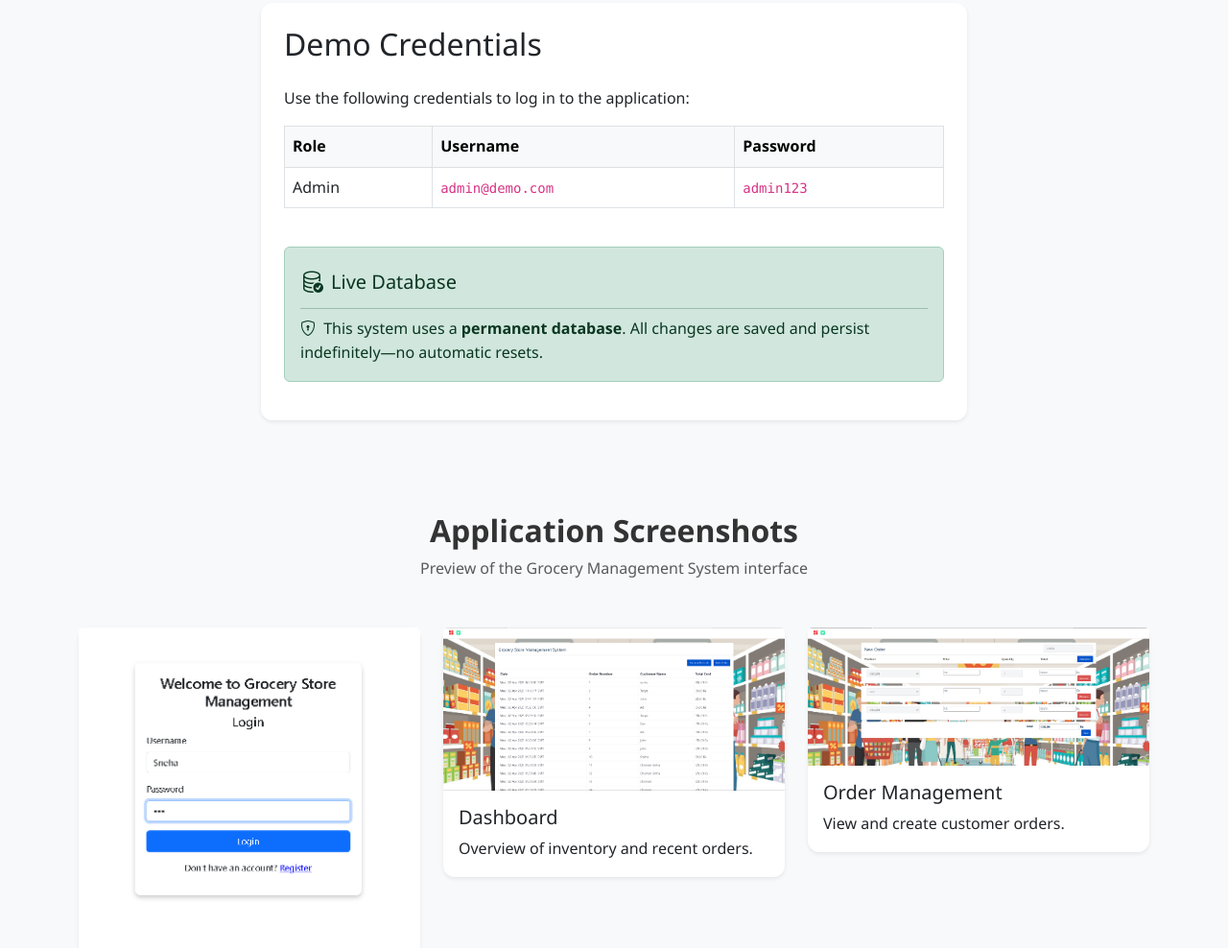
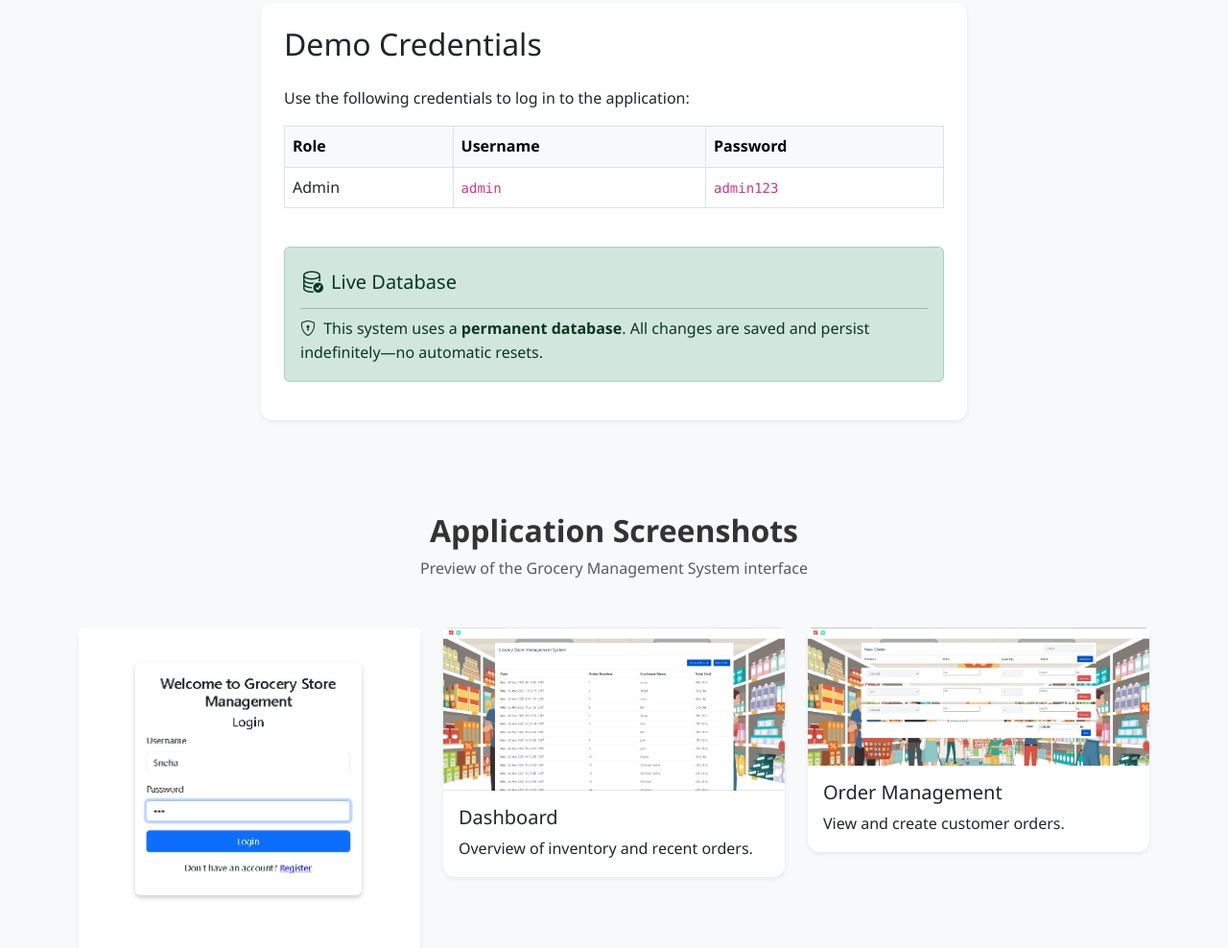
Before and after one commit to snehabansal483/GSM, a plain HTML site: page docs/demo.html in a window 1280 px wide. Shown: the part 1052-2040 px from the top of the page at 96% size. Drawn offline with nearby package versions, Linux system fonts and the light colour scheme.

Commit message:
Website Added

```diff
--- a/docs/demo.html
+++ b/docs/demo.html
@@ -127,7 +127,7 @@
                                     <tbody>
                                         <tr>
                                             <td>Admin</td>
-                                            <td><code>admin@demo.com</code></td>
+                                            <td><code>admin</code></td>
                                             <td><code>admin123</code></td>
                                         </tr>
                                     </tbody>
```
